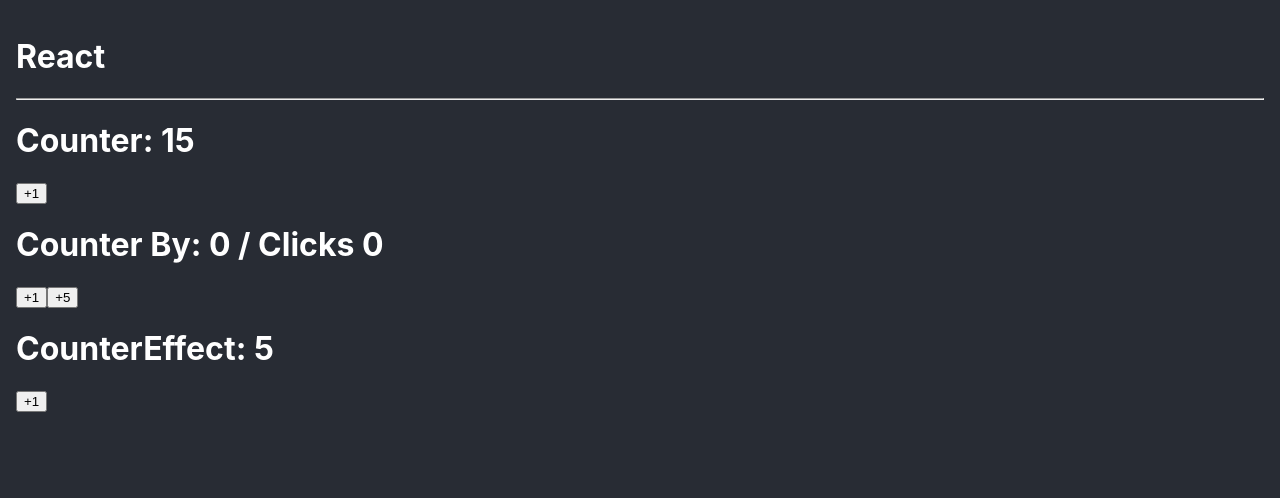
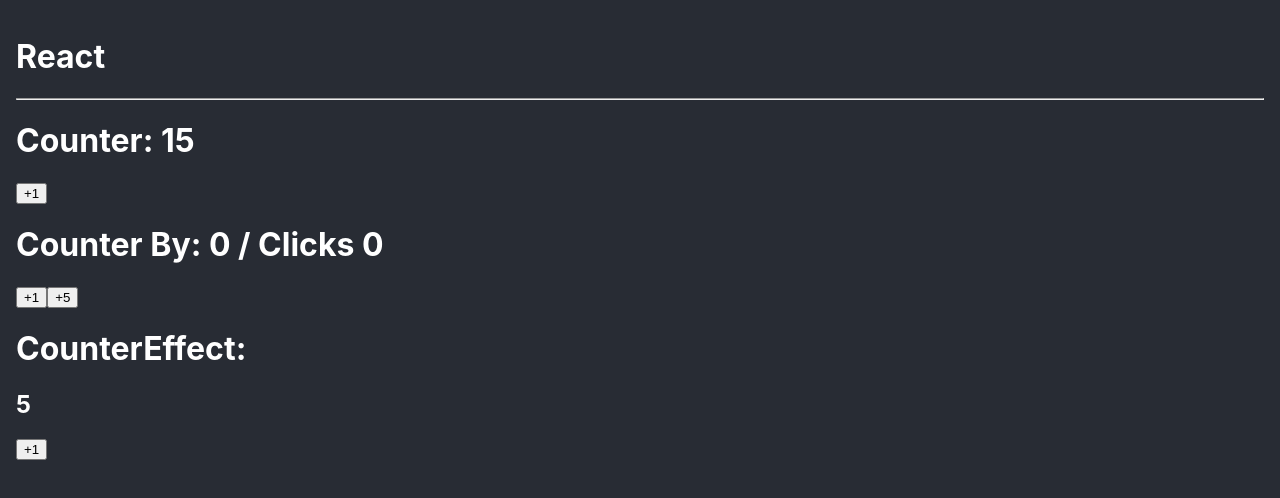
Before and after one commit to cmardone/curso-react-bases, a React (Vite) app: page / in a window 1280 px wide. Shown: the top 498 px of the page. Built offline with nearby package versions, Linux system fonts and the light colour scheme.

Commit message:
Up to video Nº 15 finished

```diff
--- a/package.json
+++ b/package.json
@@ -11,6 +11,7 @@
     "lint:fix": "eslint --fix . --ext .ts,.tsx"
   },
   "dependencies": {
+    "gsap": "^3.11.4",
     "react": "^18.2.0",
     "react-dom": "^18.2.0"
   },
--- a/src/bases/CounterEffect.tsx
+++ b/src/bases/CounterEffect.tsx
@@ -1,4 +1,5 @@
 import { useEffect, useState } from 'react';
+import { gsap } from 'gsap';
 
 const MAXIMUM_COUNT = 10;
 
@@ -8,6 +9,9 @@
   useEffect(() => {
     if (counter < MAXIMUM_COUNT) return;
     console.log('%cMaximum value reached', 'color: red; background-color: black;');
+    gsap
+      .to('h2', { y: -10, duration: 0.2, ease: 'ease.out' })
+      .then(() => gsap.to('h2', { y: 0, duration: 1, ease: 'bounce.out' }));
   }, [counter]);
 
   const addClickHandle = () => {
@@ -16,7 +20,8 @@
 
   return (
     <>
-      <h1>CounterEffect: {counter}</h1>
+      <h1>CounterEffect:</h1>
+      <h2>{counter}</h2>
       <button type='button' onClick={addClickHandle}>
         +1
       </button>
```
Also changed, not shown: 1 other file (tests, documents, lock files or other folders).
